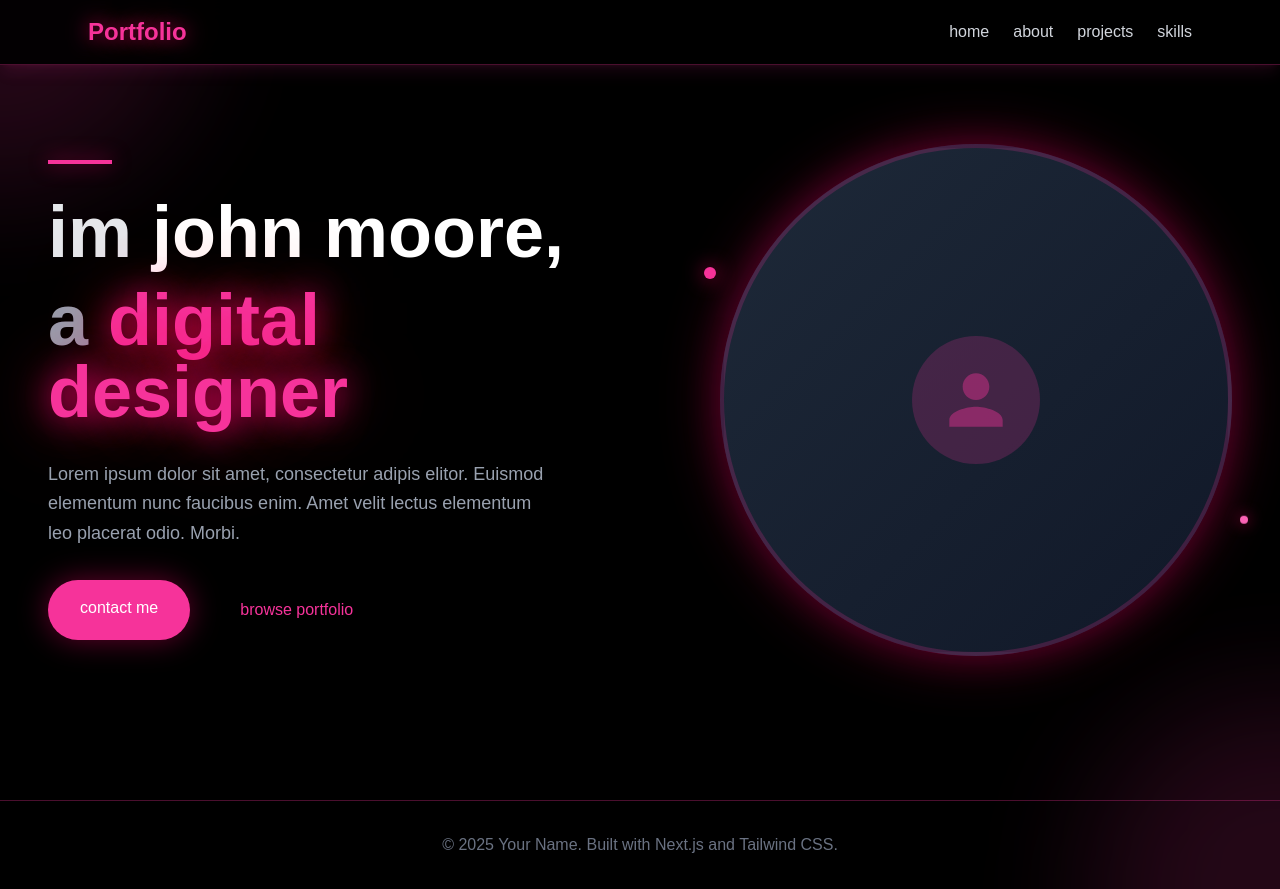
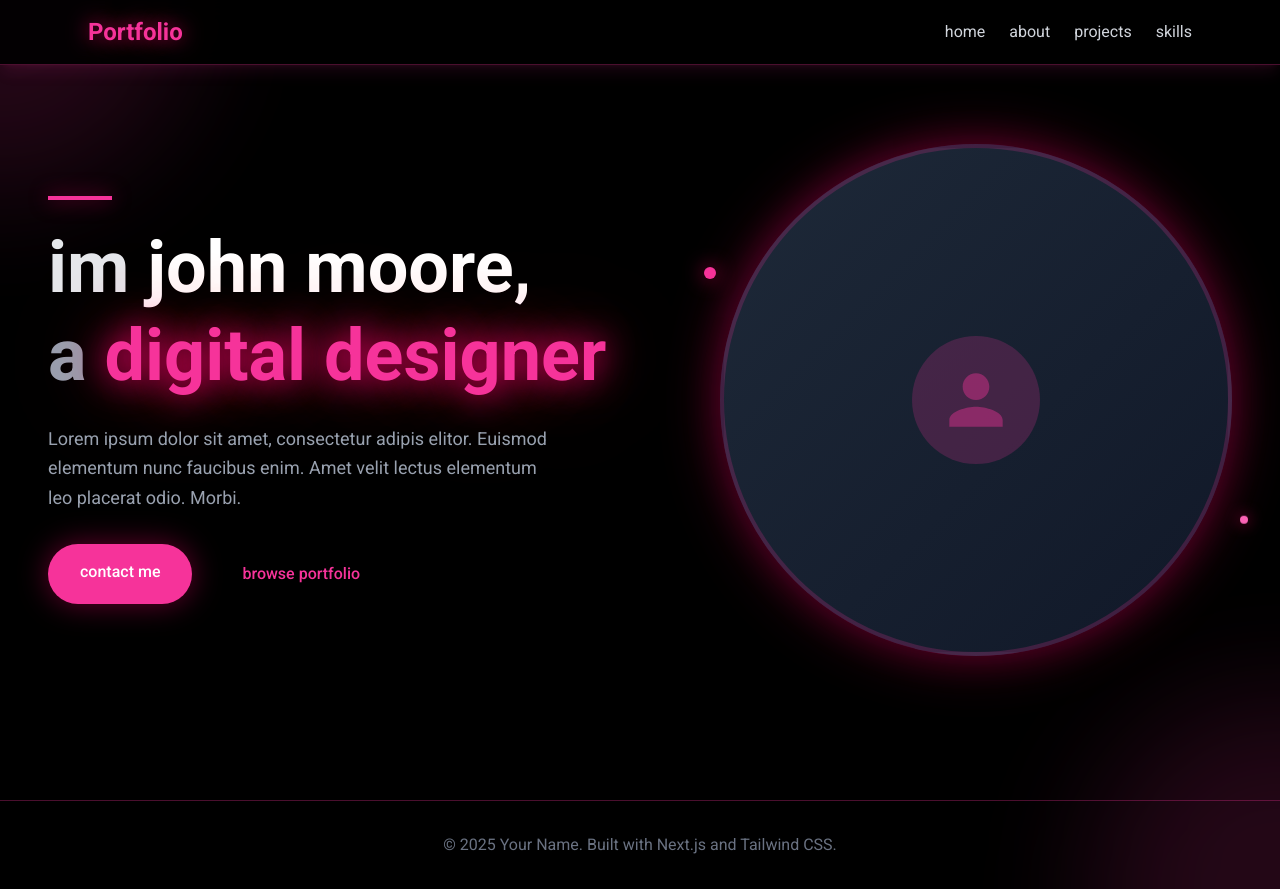
Before and after one commit to swathipurnachandra/Portfolio, a Next.js app: page / in a window 1280 px wide. Built offline with nearby package versions, Linux system fonts and the light colour scheme.

Commit message:
Changed font to Roboto

```diff
--- a/src/app/globals.css
+++ b/src/app/globals.css
@@ -11,8 +11,7 @@
 @theme inline {
   --color-background: var(--background);
   --color-foreground: var(--foreground);
-  --font-sans: var(--font-geist-sans);
-  --font-mono: var(--font-geist-mono);
+  --font-sans: var(--font-roboto);
   --color-neon-pink: var(--neon-pink);
   --color-neon-pink-bright: var(--neon-pink-bright);
 }
@@ -20,7 +19,7 @@
 body {
   background: #000000;
   color: var(--foreground);
-  font-family: Arial, Helvetica, sans-serif;
+  font-family: var(--font-roboto), 'Roboto', sans-serif;
 }
 
 /* Neon glow effects */
--- a/src/app/layout.js
+++ b/src/app/layout.js
@@ -1,14 +1,10 @@
-import { Geist, Geist_Mono } from "next/font/google";
+import { Roboto } from "next/font/google";
 import "./globals.css";
 
-const geistSans = Geist({
-  variable: "--font-geist-sans",
+const roboto = Roboto({
+  weight: ['300', '400', '500', '700'],
   subsets: ["latin"],
-});
-
-const geistMono = Geist_Mono({
-  variable: "--font-geist-mono",
-  subsets: ["latin"],
+  variable: "--font-roboto",
 });
 
 export const metadata = {
@@ -20,7 +16,7 @@ export default function RootLayout({ children }) {
   return (
     <html lang="en">
       <body
-        className={`${geistSans.variable} ${geistMono.variable} antialiased`}
+        className={`${roboto.variable} antialiased font-sans`}
       >
         {children}
       </body>
```
